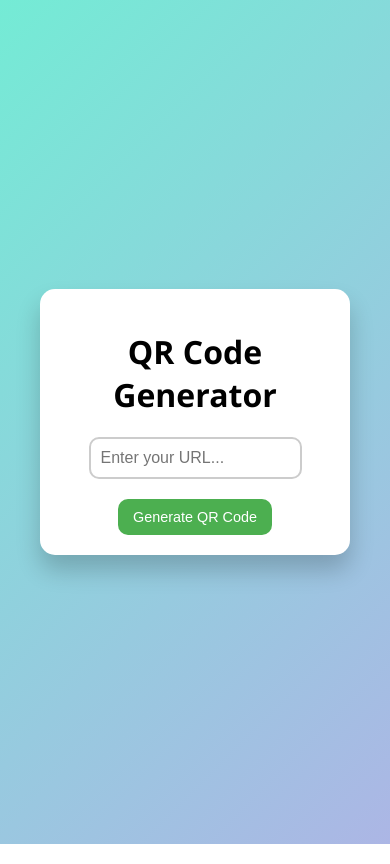
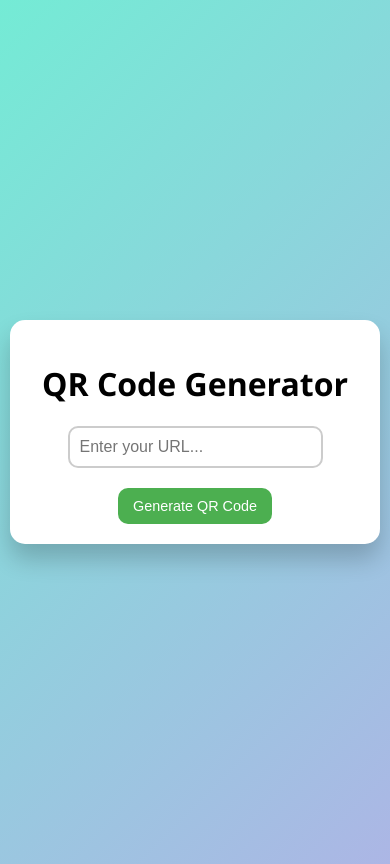
Before and after one commit to shritij26/qr-codify, a website: page views/index.html in a window 390 px wide. Drawn offline with Linux system fonts and the light colour scheme; files that its build step writes are made by us from their sources.

Commit message:
Updated CSS

```diff
--- a/public/style.css
+++ b/public/style.css
@@ -50,6 +50,8 @@ img {
   height: 200px;
   margin-bottom: 20px;
   animation: fadeSlideIn 0.8s ease-out;
+  margin-left: 83px;
+  margin-bottom: 23px;
 }
 
 img:hover {
@@ -97,11 +99,20 @@ img:hover {
 }
 
 @media (max-width: 550px) {
+  body {
+    display: flex;
+    justify-content: center;
+    align-items: center;
+    height: 100dvh;
+    padding: 10px;
+  }
+
   .container {
     width: 100%;
     height: auto;
-    margin: 40px;
+    margin: 0;
     padding: 20px;
+    box-sizing: border-box;
   }
 
   img {
```
